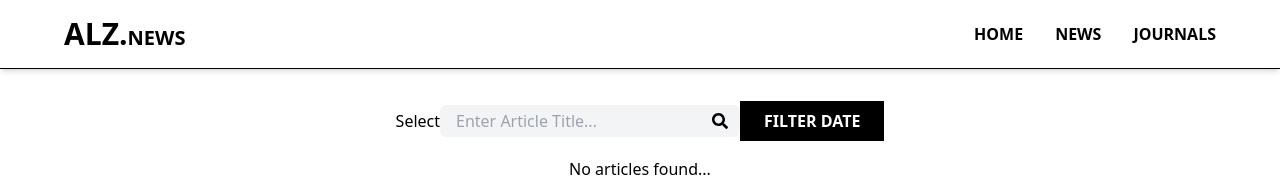
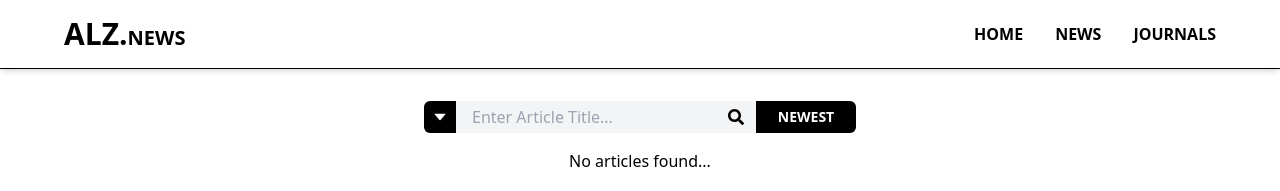
Before and after one commit to kgni/alz-news, a Next.js app in the folder frontend/: page /news in a window 1280 px wide. Shown: the top 191 px of the page. Built offline with nearby package versions, Linux system fonts and the light colour scheme; no server answers.

Commit message:
add filtering functionality and styling for search bar

```diff
--- /dev/null
+++ b/frontend/components/Search/DropDownFilter.js
@@ -0,0 +1,42 @@
+import React, { useState } from 'react';
+import FilterNewsSource from './Filters/FilterNewsSource';
+
+import { AiFillCaretUp, AiFillCaretDown } from 'react-icons/ai';
+
+const DropDownFilter = ({ children, newsSource, setNewsSource }) => {
+	const [isOpen, setIsOpen] = useState(false);
+
+	function onToggleOpen() {
+		setIsOpen((prevState) => !prevState);
+	}
+
+	return (
+		<div className="">
+			{isOpen ? (
+				<>
+					<button
+						className="bg-black text-white p-2 rounded-tl-md rounded-bl-md"
+						onClick={onToggleOpen}
+					>
+						<AiFillCaretUp />
+					</button>
+
+					<FilterNewsSource
+						setIsOpen={setIsOpen}
+						newsSource={newsSource}
+						setNewsSource={setNewsSource}
+					/>
+				</>
+			) : (
+				<button
+					className="bg-black text-white p-2 rounded-tl-md rounded-bl-md"
+					onClick={onToggleOpen}
+				>
+					<AiFillCaretDown />
+				</button>
+			)}
+		</div>
+	);
+};
+
+export default DropDownFilter;
--- a/frontend/components/Search/Dropdown.js
+++ /dev/null
@@ -1,18 +0,0 @@
-import React, { useState } from 'react';
-
-const DropDown = ({ children }) => {
-	const [isOpen, setIsOpen] = useState(false);
-
-	function onToggleOpen() {
-		setIsOpen((prevState) => !prevState);
-	}
-
-	return (
-		<div className="">
-			<button onClick={onToggleOpen}>Select</button>
-			{isOpen && children}
-		</div>
-	);
-};
-
-export default DropDown;
--- /dev/null
+++ b/frontend/components/Search/Filters/FilterByNewest.js
@@ -0,0 +1,14 @@
+import React from 'react';
+
+const FilterByNewest = ({ onToggleSort, sortingOrder }) => {
+	return (
+		<button
+			onClick={onToggleSort}
+			className="p-1.5 px-6 bg-black text-white font-bold h-full w-[100px] flex justify-center text-sm rounded-tr-md rounded-br-md"
+		>
+			{sortingOrder === 'desc' ? 'NEWEST' : 'OLDEST'}
+		</button>
+	);
+};
+
+export default FilterByNewest;
--- a/frontend/components/Search/Filters/FilterNewsSites.js
+++ /dev/null
@@ -1,33 +0,0 @@
-import React from 'react';
-
-const FilterNewsSource = ({ setNewsSource }) => {
-	const newsSites = [
-		'The Guardian',
-		'alz.org',
-		'alzheimers.org.uk',
-		'nia.gov',
-		'j-alz.com',
-		'Neuroscience News',
-	];
-
-	return (
-		<div className="bg-white z-10 p-4 shadow-md flex mt-4">
-			<ul className="grid grid-cols-2 text-xs gap-2">
-				{newsSites.map((site) => (
-					<div className="flex items-center gap-2">
-						<input
-							type="checkbox"
-							id={site}
-							key={site}
-							name={site}
-							value={site}
-						/>
-						<label htmlFor={site}>{site}</label>
-					</div>
-				))}
-			</ul>
-		</div>
-	);
-};
-
-export default FilterNewsSource;
--- /dev/null
+++ b/frontend/components/Search/Filters/FilterNewsSource.js
@@ -0,0 +1,61 @@
+import React from 'react';
+
+const FilterNewsSource = ({ newsSource, setNewsSource, setIsOpen }) => {
+	const newsSites = [
+		'The Guardian',
+		'alz.org',
+		'alzheimers.org.uk',
+		'nia.gov',
+		'j-alz.com',
+		'Neuroscience News',
+	];
+
+	// onChange handler for checkboxes
+
+	function onChangeFilterNewsSource(event) {
+		// if the box is checked
+		if (event.target.checked) {
+			//we add it to th current state of the NewsSources
+			setNewsSource((prevState) => [...prevState, event.target.value]);
+		} else {
+			// if the box was unchecked, we remove it from the current newsSources
+			setNewsSource((prevState) =>
+				prevState.filter((source) => source !== event.target.value)
+			);
+		}
+	}
+
+	return (
+		<>
+			<div className="bg-white z-10 p-4 shadow-md mt-4 absolute">
+				<ul className="grid grid-cols-2 text-xs gap-2 mb-4">
+					{newsSites.map((site) => (
+						<div className="flex items-center gap-2">
+							<input
+								autoComplete="off"
+								type="checkbox"
+								id={site}
+								key={site}
+								name={site}
+								value={site}
+								// checking if the newsSource includes the site, if it does it is checked
+								checked={newsSource.includes(site)}
+								onChange={onChangeFilterNewsSource}
+							/>
+							<label htmlFor={site}>{site}</label>
+						</div>
+					))}
+				</ul>
+
+				<button
+					onClick={() => setIsOpen(false)}
+					className="bg-black text-white w-full font-semibold uppercase text-sm py-1"
+				>
+					Close
+				</button>
+			</div>
+		</>
+	);
+};
+
+export default FilterNewsSource;
--- a/frontend/components/Search/SearchBar/SearchBar.js
+++ b/frontend/components/Search/SearchBar/SearchBar.js
@@ -26,14 +26,14 @@ const SearchBar = ({
 		<div className="search">
 			<div className="searchInputs flex items-center relative">
 				<motion.input
-					// whileFocus={{ width: '400px' }}
+					whileFocus={{ width: '400px' }}
 					onFocus={(e) => {
 						e.target.placeholder = '';
 					}}
 					onBlur={(e) => {
 						e.target.placeholder = placeholder;
 					}}
-					className="py-1 px-4 border-0 bg-gray-100 focus:bg-white rounded-md duration-600 w-[300px]"
+					className="py-1 px-4 border-0 bg-gray-100 focus:bg-white  duration-600 w-[300px]"
 					placeholder={placeholder}
 					type="text"
 					id={inputId}
@@ -50,7 +50,8 @@ const SearchBar = ({
 					</motion.label>
 				) : (
 					<IoCloseSharp
-						onClick={onClearInput}
+						// this is set to onMouseDown instead of click, because we want to clear the input and blur at the same time, if we just had onClick, the input field would get blurred first, and the input would not be cleared until next time we would click it
+						onMouseDown={onClearInput}
 						className="text-[1.3em] cursor-pointer absolute right-3"
 					/>
 				)}
--- a/frontend/pages/index.js
+++ b/frontend/pages/index.js
@@ -4,7 +4,6 @@ import Head from 'next/head';
 import Image from 'next/image';
 import Link from 'next/link';
 import SearchBarDropDown from '../components/Search/SearchBarDropDown/SearchBarDropDown';
-import FilterNewsSites from '../components/Search/Filters/FilterNewsSites';
 
 export default function Home() {
 	const [articles, setArticles] = useState([]);
--- a/frontend/pages/news.js
+++ b/frontend/pages/news.js
@@ -2,7 +2,6 @@ import { useState, useEffect } from 'react';
 import Head from 'next/head';
 import Link from 'next/link';
 import axios from 'axios';
-import FilterNewsSource from '../components/Search/Filters/FilterNewsSites';
 
 // TODO - PASS IN KEYS
 
@@ -10,7 +9,9 @@ import SearchBar from '../components/Search/SearchBar/SearchBar';
 import SelectNewsSite from '../components/Search/Select/SelectNewsSite';
 
 import NewsArticlesList from '../components/NewsArticles/NewsArticlesList';
-import DropDown from '../components/Search/DropDown';
+import DropDownFilter from '../components/Search/DropDownFilter';
+import FilterNewsSource from '../components/Search/Filters/FilterNewsSource';
+import FilterByNewest from '../components/Search/Filters/FilterByNewest';
 
 function applySort(articles, sortingOrder) {
 	if (sortingOrder === 'desc') {
@@ -128,21 +129,21 @@ const News = () => {
 			<section className="news-section min-h-screen pt-8 pb-8">
 				<div className="w-[90%] mx-auto">
 					<div className="flex justify-center mb-4 items-center">
-						<DropDown>
-							<FilterNewsSource />
-						</DropDown>
+						<DropDownFilter
+							newsSource={newsSource}
+							setNewsSource={setNewsSource}
+						/>
+
 						<SearchBar
 							placeholder="Enter Article Title..."
 							inputId="search"
 							filterKeyword={filterKeyword}
 							setFilterKeyword={setFilterKeyword}
 						/>
-						<button
-							onClick={onToggleSort}
-							className="py-2 px-6 bg-black text-white font-bold hover:bg-white hover:text-black hover:ring-2 hover:ring-black"
-						>
-							FILTER DATE
-						</button>
+						<FilterByNewest
+							onToggleSort={onToggleSort}
+							sortingOrder={sortingOrder}
+						/>
 					</div>
 					<section className="">
 						{!articles && <p className="text-center">Loading...</p>}
```
